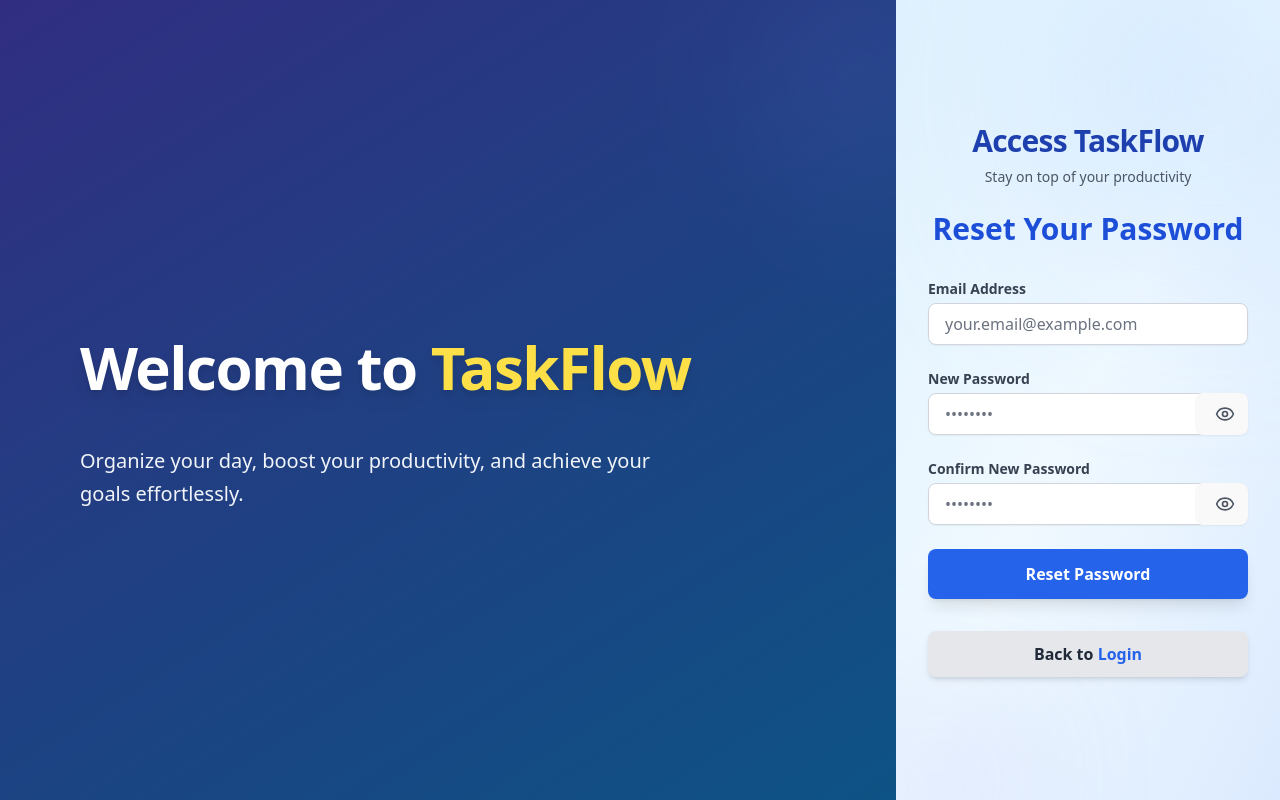
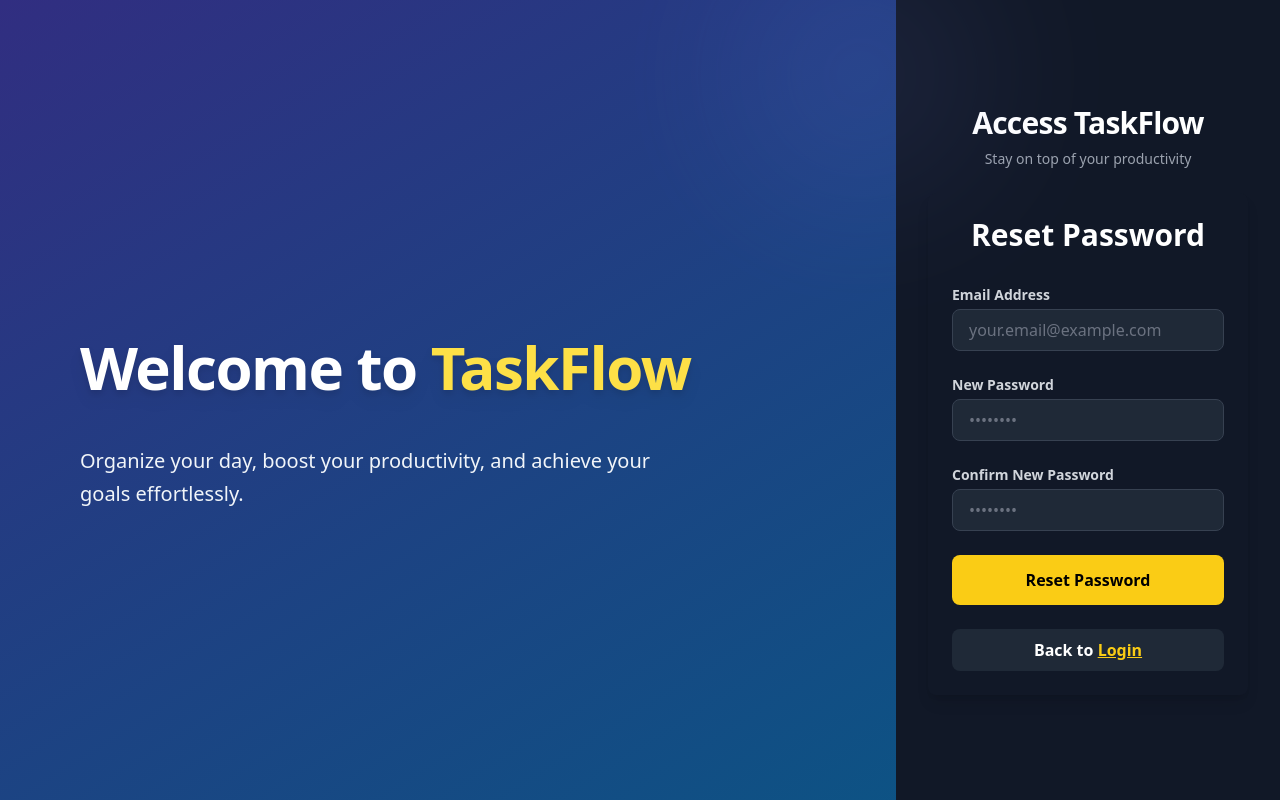
Before and after one commit to vivekkadoli/TaskManagerWebApp, a React (Vite) app in the folder task-manager/client/: page / in a window 1280 px wide. Both pictures are taken after a click on the button "Forgot password?". Built offline with nearby package versions, Linux system fonts and the light colour scheme.

Commit message:
Done successfully designing Login, Register and forgot password

```diff
--- a/task-manager/client/src/App.tsx
+++ b/task-manager/client/src/App.tsx
@@ -279,6 +279,7 @@
 if (!user) {
   return (
     <div className="h-screen w-screen flex flex-row bg-gradient-to-br from-indigo-900 to-sky-800">
+      {/* === LEFT HERO SECTION === */}
       <div className="w-[70%] h-full text-white flex flex-col justify-center items-start px-20 space-y-10 relative">
         <div className="absolute w-[250px] h-[250px] bg-indigo-400 opacity-10 rounded-full blur-[80px] top-[-50px] right-[-90px] pointer-events-none"></div>
         <h1 className="text-6xl font-extrabold leading-tight tracking-tight drop-shadow-lg">
@@ -288,23 +289,31 @@
           Organize your day, boost your productivity, and achieve your goals effortlessly.
         </p>
       </div>
-        <div className="w-[30%] h-full relative flex items-center justify-center bg-gradient-to-br from-[#e0f2fe] via-[#f0f9ff] to-[#dbeafe] overflow-hidden">
-          <div className="absolute w-[300px] h-[300px] bg-blue-300 opacity-30 rounded-full blur-[120px] top-[-60px] right-[-80px] animate-pulse"></div>
-          <div className="absolute w-40 h-40 bg-indigo-400 opacity-20 rounded-full blur-[80px] bottom-[-60px] left-[-40px] animate-bounce-slow"></div>
-          <div className="w-full h-full flex flex-col items-center justify-center z-10 px-8">
+
+      {/* === RIGHT SIDE GRAY PANEL === */}
+      <div className="w-[30%] h-full bg-gray-900 text-white flex items-center justify-center px-8">
+        <div className="w-full max-w-md space-y-6">
           <div className="text-center mb-6">
-              <h2 className="text-3xl font-extrabold text-blue-800 tracking-tight mb-2">Access TaskFlow</h2>
-              <p className="text-sm text-gray-600">Stay on top of your productivity</p>
+            <h2 className="text-3xl font-extrabold tracking-tight text-white mb-2">
+              Access TaskFlow
+            </h2>
+            <p className="text-sm text-gray-400">Stay on top of your productivity</p>
           </div>
-            <div className="w-full max-w-md space-y-6">
+
           {showForgot ? (
             <ForgotPasswordForm
-                  onSwitch={() => { setShowForgot(false); setShowLogin(true); }}
+              onSwitch={() => {
+                setShowForgot(false);
+                setShowLogin(true);
+              }}
             />
           ) : showLogin ? (
             <LoginForm
               onSwitch={() => setShowLogin(false)}
-                  onForgot={() => { setShowForgot(true); setShowLogin(false); }}
+              onForgot={() => {
+                setShowForgot(true);
+                setShowLogin(false);
+              }}
             />
           ) : (
             <RegisterForm onSwitch={() => setShowLogin(true)} />
@@ -312,9 +321,9 @@
         </div>
       </div>
     </div>
-      </div>
   );
 }
+
 
   return <DashboardLayout />;
 };
--- a/task-manager/client/src/components/ForgotPasswordForm.tsx
+++ b/task-manager/client/src/components/ForgotPasswordForm.tsx
@@ -1,6 +1,5 @@
 import React, { useState } from 'react';
 import axios from 'axios';
-import { Eye, EyeOff } from 'lucide-react'; // Import Eye and EyeOff icons
 
 type ForgotPasswordFormProps = {
   onSwitch: () => void;
@@ -12,8 +11,6 @@
   const [confirmPassword, setConfirmPassword] = useState('');
   const [error, setError] = useState('');
   const [success, setSuccess] = useState('');
-  const [showNewPassword, setShowNewPassword] = useState(false); // State for new password visibility
-  const [showConfirmPassword, setShowConfirmPassword] = useState(false); // State for confirm password visibility
 
   const handleSubmit = async (e: React.FormEvent) => {
     e.preventDefault();
@@ -26,7 +23,10 @@
     }
 
     try {
-      const response = await axios.post('/api/auth/reset-password', { email, password: newPassword });
+      const response = await axios.post('/api/auth/reset-password', {
+        email,
+        password: newPassword
+      });
       setSuccess(response.data.message || 'Password reset successful!');
       setEmail('');
       setNewPassword('');
@@ -41,17 +41,17 @@
   };
 
   return (
-    <div className="text-gray-900 w-full">
-      <h2 className="text-3xl font-extrabold mb-8 text-center text-blue-700">Reset Your Password</h2>
+    <div className="text-white w-full bg-gray-900 p-6 rounded-lg shadow-lg">
+      <h2 className="text-3xl font-extrabold mb-8 text-center">Reset Password</h2>
       <form onSubmit={handleSubmit} className="space-y-6">
         <div>
-          <label htmlFor="email" className="block text-sm font-semibold text-gray-700 mb-1">
+          <label htmlFor="email" className="block text-sm font-semibold text-gray-300 mb-1">
             Email Address
           </label>
           <input
             type="email"
             id="email"
-            className="mt-1 block w-full px-4 py-2 border border-gray-300 rounded-lg shadow-sm focus:outline-none focus:ring-2 focus:ring-blue-500 focus:border-blue-500 text-base transition duration-200 ease-in-out bg-white text-gray-900 placeholder-gray-500"
+            className="w-full px-4 py-2 border border-gray-700 rounded-lg bg-gray-800 text-white placeholder-gray-500 focus:ring-yellow-400 focus:border-yellow-400"
             value={email}
             onChange={(e) => setEmail(e.target.value)}
             placeholder="your.email@example.com"
@@ -59,68 +59,48 @@
           />
         </div>
         <div>
-          <label htmlFor="newPassword" className="block text-sm font-semibold text-gray-700 mb-1">
+          <label htmlFor="newPassword" className="block text-sm font-semibold text-gray-300 mb-1">
             New Password
           </label>
-          <div className="relative">
           <input
-              type={showNewPassword ? 'text' : 'password'}
+            type="password"
             id="newPassword"
-              className="mt-1 block w-full px-4 py-2 pr-10 border border-gray-300 rounded-lg shadow-sm focus:outline-none focus:ring-2 focus:ring-blue-500 focus:border-blue-500 text-base transition duration-200 ease-in-out bg-white text-gray-900 placeholder-gray-500"
+            className="w-full px-4 py-2 border border-gray-700 rounded-lg bg-gray-800 text-white placeholder-gray-500 focus:ring-yellow-400 focus:border-yellow-400"
             value={newPassword}
             onChange={(e) => setNewPassword(e.target.value)}
             placeholder="••••••••"
             required
           />
-            <button
-              type="button"
-              onClick={() => setShowNewPassword(!showNewPassword)}
-              className="absolute inset-y-0 right-0 pr-3 flex items-center text-gray-600 hover:text-blue-500 focus:outline-none"
-              aria-label={showNewPassword ? 'Hide new password' : 'Show new password'}
-            >
-              {showNewPassword ? <EyeOff size={20} /> : <Eye size={20} />}
-            </button>
-          </div>
         </div>
         <div>
-          <label htmlFor="confirmPassword" className="block text-sm font-semibold text-gray-700 mb-1">
+          <label htmlFor="confirmPassword" className="block text-sm font-semibold text-gray-300 mb-1">
             Confirm New Password
           </label>
-          <div className="relative">
           <input
-              type={showConfirmPassword ? 'text' : 'password'}
+            type="password"
             id="confirmPassword"
-              className="mt-1 block w-full px-4 py-2 pr-10 border border-gray-300 rounded-lg shadow-sm focus:outline-none focus:ring-2 focus:ring-blue-500 focus:border-blue-500 text-base transition duration-200 ease-in-out bg-white text-gray-900 placeholder-gray-500"
+            className="w-full px-4 py-2 border border-gray-700 rounded-lg bg-gray-800 text-white placeholder-gray-500 focus:ring-yellow-400 focus:border-yellow-400"
             value={confirmPassword}
             onChange={(e) => setConfirmPassword(e.target.value)}
             placeholder="••••••••"
             required
           />
-            <button
-              type="button"
-              onClick={() => setShowConfirmPassword(!showConfirmPassword)}
-              className="absolute inset-y-0 right-0 pr-3 flex items-center text-gray-600 hover:text-blue-500 focus:outline-none"
-              aria-label={showConfirmPassword ? 'Hide confirm password' : 'Show confirm password'}
-            >
-              {showConfirmPassword ? <EyeOff size={20} /> : <Eye size={20} />}
-            </button>
         </div>
-        </div>
-        {error && <p className="text-red-600 text-sm text-center font-medium bg-red-50 p-2 rounded-md">{error}</p>}
-        {success && <p className="text-green-600 text-sm text-center font-medium bg-green-50 p-2 rounded-md">{success}</p>}
+        {error && <p className="text-red-500 text-sm text-center">{error}</p>}
+        {success && <p className="text-green-500 text-sm text-center">{success}</p>}
         <button
           type="submit"
-          className="w-full bg-blue-600 hover:bg-blue-700 text-white font-extrabold py-3 px-4 rounded-lg shadow-lg transform transition-all duration-300 hover:scale-105 focus:outline-none focus:ring-2 focus:ring-blue-500 focus:ring-offset-2 focus:ring-offset-white"
+          className="w-full bg-yellow-400 hover:bg-yellow-500 text-black font-extrabold py-3 px-4 rounded-lg transition-all duration-300"
         >
           Reset Password
         </button>
       </form>
-      <div className="mt-8 text-center">
+      <div className="mt-6 text-center">
         <button
           onClick={onSwitch}
-          className="w-full bg-gray-200 hover:bg-gray-300 text-gray-800 font-semibold py-2.5 px-4 rounded-lg shadow-md transform transition-all duration-300 ease-in-out hover:scale-105 focus:outline-none focus:ring-2 focus:ring-gray-400 focus:ring-offset-2 focus:ring-offset-white"
+          className="w-full bg-gray-800 hover:bg-gray-700 text-white font-semibold py-2 px-4 rounded-lg"
         >
-          Back to <span className="text-blue-600 hover:underline">Login</span>
+          Back to <span className="text-yellow-400 underline">Login</span>
         </button>
       </div>
     </div>
--- a/task-manager/client/src/components/LoginForm.tsx
+++ b/task-manager/client/src/components/LoginForm.tsx
@@ -1,7 +1,6 @@
 import React, { useState } from 'react';
 import axios from 'axios';
 import { useAuth } from '../auth/useAuth';
-import { Eye, EyeOff } from 'lucide-react'; // Import Eye and EyeOff icons
 
 type LoginFormProps = {
   onSwitch: () => void;
@@ -13,7 +12,6 @@
   const [password, setPassword] = useState('');
   const [error, setError] = useState('');
   const [success, setSuccess] = useState('');
-  const [showPassword, setShowPassword] = useState(false); // State for password visibility
   const { login } = useAuth();
 
   const handleSubmit = async (e: React.FormEvent) => {
@@ -34,17 +32,17 @@
   };
 
   return (
-    <div className="text-gray-900 w-full">
-      <h2 className="text-3xl font-extrabold mb-8 text-center text-blue-700">Welcome Back!</h2>
+    <div className="text-white w-full bg-gray-900 p-6 rounded-lg shadow-lg">
+      <h2 className="text-3xl font-extrabold mb-8 text-center">Welcome Back!</h2>
       <form onSubmit={handleSubmit} className="space-y-6">
         <div>
-          <label htmlFor="email" className="block text-sm font-semibold text-gray-700 mb-1">
+          <label htmlFor="email" className="block text-sm font-semibold text-gray-300 mb-1">
             Email Address
           </label>
           <input
             type="email"
             id="email"
-            className="mt-1 block w-full px-4 py-2 border border-gray-300 rounded-lg shadow-sm focus:outline-none focus:ring-2 focus:ring-blue-500 focus:border-blue-500 text-base transition duration-200 ease-in-out bg-white text-gray-900 placeholder-gray-500"
+            className="w-full px-4 py-2 border border-gray-700 rounded-lg bg-gray-800 text-white placeholder-gray-500 focus:ring-yellow-400 focus:border-yellow-400"
             value={email}
             onChange={(e) => setEmail(e.target.value)}
             placeholder="your.email@example.com"
@@ -52,50 +50,40 @@
           />
         </div>
         <div>
-          <label htmlFor="password" className="block text-sm font-semibold text-gray-700 mb-1">
+          <label htmlFor="password" className="block text-sm font-semibold text-gray-300 mb-1">
             Password
           </label>
-          <div className="relative">
           <input
-              type={showPassword ? 'text' : 'password'}
+            type="password"
             id="password"
-              className="mt-1 block w-full px-4 py-2 pr-10 border border-gray-300 rounded-lg shadow-sm focus:outline-none focus:ring-2 focus:ring-blue-500 focus:border-blue-500 text-base transition duration-200 ease-in-out bg-white text-gray-900 placeholder-gray-500"
+            className="w-full px-4 py-2 border border-gray-700 rounded-lg bg-gray-800 text-white placeholder-gray-500 focus:ring-yellow-400 focus:border-yellow-400"
             value={password}
             onChange={(e) => setPassword(e.target.value)}
             placeholder="••••••••"
             required
           />
-            <button
-              type="button"
-              onClick={() => setShowPassword(!showPassword)} // Toggle password visibility
-              className="absolute inset-y-0 right-0 pr-3 flex items-center text-gray-600 hover:text-blue-500 focus:outline-none"
-              aria-label={showPassword ? 'Hide password' : 'Show password'}
-            >
-              {showPassword ? <EyeOff size={20} /> : <Eye size={20} />} {/* Change icon based on state */}
-            </button>
         </div>
-        </div>
-        {error && <p className="text-red-600 text-sm text-center font-medium bg-red-50 p-2 rounded-md">{error}</p>}
-        {success && <p className="text-green-600 text-sm text-center font-medium bg-green-50 p-2 rounded-md">{success}</p>}
+        {error && <p className="text-red-500 text-sm text-center">{error}</p>}
+        {success && <p className="text-green-500 text-sm text-center">{success}</p>}
         <button
           type="submit"
-          className="w-full bg-blue-600 hover:bg-blue-700 text-white font-extrabold py-3 px-4 rounded-lg shadow-lg transform transition-all duration-200 ease-in-out hover:scale-105 focus:outline-none focus:ring-2 focus:ring-blue-500 focus:ring-offset-2 focus:ring-offset-white"
+          className="w-full bg-yellow-400 hover:bg-yellow-500 text-black font-extrabold py-3 px-4 rounded-lg transition-all duration-300"
         >
           Login
         </button>
       </form>
-      <div className="mt-8 space-y-3 text-center">
+      <div className="mt-6 space-y-3 text-center">
         <button
           onClick={onSwitch}
-          className="w-full bg-gray-200 hover:bg-gray-300 text-gray-800 font-semibold py-2.5 px-4 rounded-lg shadow-md transform transition-all duration-200 ease-in-out hover:scale-105 focus:outline-none focus:ring-2 focus:ring-gray-400 focus:ring-offset-2 focus:ring-offset-white"
+          className="w-full bg-gray-800 hover:bg-gray-700 text-white font-semibold py-2 px-4 rounded-lg"
         >
-          Don't have an account? <span className="text-blue-600 hover:underline">Register</span>
+          Don’t have an account? <span className="text-yellow-400 underline">Register</span>
         </button>
         <button
           onClick={onForgot}
-          className="w-full bg-gray-200 hover:bg-gray-300 text-gray-800 font-semibold py-2.5 px-4 rounded-lg shadow-md transform transition-all duration-200 ease-in-out hover:scale-105 focus:outline-none focus:ring-2 focus:ring-gray-400 focus:ring-offset-2 focus:ring-offset-white"
+          className="w-full bg-gray-800 hover:bg-gray-700 text-white font-semibold py-2 px-4 rounded-lg"
         >
-          <span className="text-blue-600 hover:underline">Forgot password?</span>
+          <span className="text-yellow-400 underline">Forgot password?</span>
         </button>
       </div>
     </div>
--- a/task-manager/client/src/components/RegisterForm.tsx
+++ b/task-manager/client/src/components/RegisterForm.tsx
@@ -1,6 +1,5 @@
 import React, { useState } from 'react';
 import axios from 'axios';
-import { Eye, EyeOff } from 'lucide-react'; // Import Eye and EyeOff icons
 
 type RegisterFormProps = {
   onSwitch: () => void;
@@ -12,8 +11,6 @@
   const [confirmPassword, setConfirmPassword] = useState('');
   const [error, setError] = useState('');
   const [success, setSuccess] = useState('');
-  const [showPassword, setShowPassword] = useState(false); // State for password visibility
-  const [showConfirmPassword, setShowConfirmPassword] = useState(false); // State for confirm password visibility
 
   const handleSubmit = async (e: React.FormEvent) => {
     e.preventDefault();
@@ -41,17 +38,17 @@
   };
 
   return (
-    <div className="text-gray-900 w-full">
-      <h2 className="text-3xl font-extrabold mb-8 text-center text-blue-700">Join Us!</h2>
+    <div className="text-white w-full bg-gray-900 p-6 rounded-lg shadow-lg">
+      <h2 className="text-3xl font-extrabold mb-8 text-center">Join Us!</h2>
       <form onSubmit={handleSubmit} className="space-y-6">
         <div>
-          <label htmlFor="email" className="block text-sm font-semibold text-gray-700 mb-1">
+          <label htmlFor="email" className="block text-sm font-semibold text-gray-300 mb-1">
             Email Address
           </label>
           <input
             type="email"
             id="email"
-            className="mt-1 block w-full px-4 py-2 border border-gray-300 rounded-lg shadow-sm focus:outline-none focus:ring-2 focus:ring-blue-500 focus:border-blue-500 text-base transition duration-200 ease-in-out bg-white text-gray-900 placeholder-gray-500"
+            className="w-full px-4 py-2 border border-gray-700 rounded-lg bg-gray-800 text-white placeholder-gray-500 focus:ring-yellow-400 focus:border-yellow-400"
             value={email}
             onChange={(e) => setEmail(e.target.value)}
             placeholder="your.email@example.com"
@@ -59,68 +56,48 @@
           />
         </div>
         <div>
-          <label htmlFor="password" className="block text-sm font-semibold text-gray-700 mb-1">
+          <label htmlFor="password" className="block text-sm font-semibold text-gray-300 mb-1">
             Password
           </label>
-          <div className="relative">
           <input
-              type={showPassword ? 'text' : 'password'}
+            type="password"
             id="password"
-              className="mt-1 block w-full px-4 py-2 pr-10 border border-gray-300 rounded-lg shadow-sm focus:outline-none focus:ring-2 focus:ring-blue-500 focus:border-blue-500 text-base transition duration-200 ease-in-out bg-white text-gray-900 placeholder-gray-500"
+            className="w-full px-4 py-2 border border-gray-700 rounded-lg bg-gray-800 text-white placeholder-gray-500 focus:ring-yellow-400 focus:border-yellow-400"
             value={password}
             onChange={(e) => setPassword(e.target.value)}
             placeholder="••••••••"
             required
           />
-            <button
-              type="button"
-              onClick={() => setShowPassword(!showPassword)}
-              className="absolute inset-y-0 right-0 pr-3 flex items-center text-gray-600 hover:text-blue-500 focus:outline-none"
-              aria-label={showPassword ? 'Hide password' : 'Show password'}
-            >
-              {showPassword ? <EyeOff size={20} /> : <Eye size={20} />}
-            </button>
-          </div>
         </div>
         <div>
-          <label htmlFor="confirmPassword" className="block text-sm font-semibold text-gray-700 mb-1">
+          <label htmlFor="confirmPassword" className="block text-sm font-semibold text-gray-300 mb-1">
             Confirm Password
           </label>
-          <div className="relative">
           <input
-              type={showConfirmPassword ? 'text' : 'password'}
+            type="password"
             id="confirmPassword"
-              className="mt-1 block w-full px-4 py-2 pr-10 border border-gray-300 rounded-lg shadow-sm focus:outline-none focus:ring-2 focus:ring-blue-500 focus:border-blue-500 text-base transition duration-200 ease-in-out bg-white text-gray-900 placeholder-gray-500"
+            className="w-full px-4 py-2 border border-gray-700 rounded-lg bg-gray-800 text-white placeholder-gray-500 focus:ring-yellow-400 focus:border-yellow-400"
             value={confirmPassword}
             onChange={(e) => setConfirmPassword(e.target.value)}
             placeholder="••••••••"
             required
           />
-            <button
-              type="button"
-              onClick={() => setShowConfirmPassword(!showConfirmPassword)}
-              className="absolute inset-y-0 right-0 pr-3 flex items-center text-gray-600 hover:text-blue-500 focus:outline-none"
-              aria-label={showConfirmPassword ? 'Hide confirm password' : 'Show confirm password'}
-            >
-              {showConfirmPassword ? <EyeOff size={20} /> : <Eye size={20} />}
-            </button>
         </div>
-        </div>
-        {error && <p className="text-red-600 text-sm text-center font-medium bg-red-50 p-2 rounded-md">{error}</p>}
-        {success && <p className="text-green-600 text-sm text-center font-medium bg-green-50 p-2 rounded-md">{success}</p>}
+        {error && <p className="text-red-500 text-sm text-center">{error}</p>}
+        {success && <p className="text-green-500 text-sm text-center">{success}</p>}
         <button
           type="submit"
-          className="w-full bg-blue-600 hover:bg-blue-700 text-white font-extrabold py-3 px-4 rounded-lg shadow-lg transform transition-all duration-200 ease-in-out hover:scale-105 focus:outline-none focus:ring-2 focus:ring-blue-500 focus:ring-offset-2 focus:ring-offset-white"
+          className="w-full bg-yellow-400 hover:bg-yellow-500 text-black font-extrabold py-3 px-4 rounded-lg transition-all duration-300"
         >
           Register
         </button>
       </form>
-      <div className="mt-8 text-center">
+      <div className="mt-6 text-center">
         <button
           onClick={onSwitch}
-          className="w-full bg-gray-200 hover:bg-gray-300 text-gray-800 font-semibold py-2.5 px-4 rounded-lg shadow-md transform transition-all duration-200 ease-in-out hover:scale-105 focus:outline-none focus:ring-2 focus:ring-gray-400 focus:ring-offset-2 focus:ring-offset-white"
+          className="w-full bg-gray-800 hover:bg-gray-700 text-white font-semibold py-2 px-4 rounded-lg"
         >
-          Already have an account? <span className="text-blue-600 hover:underline">Login</span>
+          Already have an account? <span className="text-yellow-400 underline">Login</span>
         </button>
       </div>
     </div>
```
Lines whose indentation alone changed are shown as unchanged.
